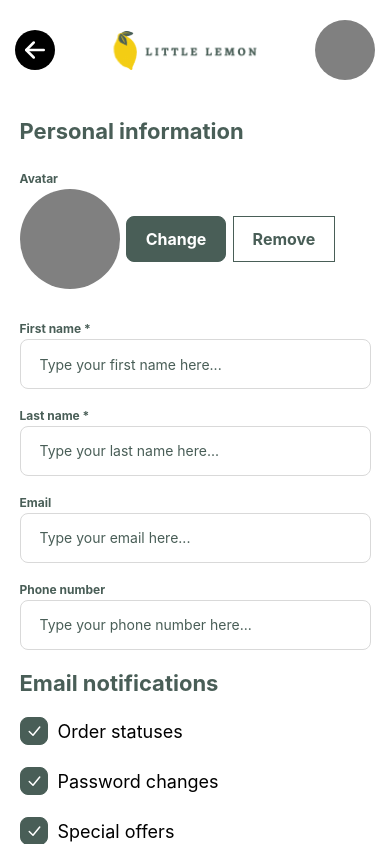
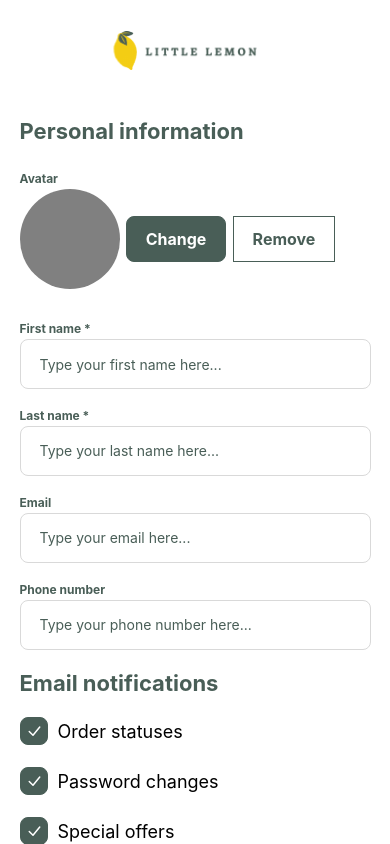
Before and after one commit to JureVidrih/little-lemon, a React Native app: screen / in a window 390 px wide. Built offline with nearby package versions, Linux system fonts and the light colour scheme.

Commit message:
Add showBackButton and showAvatar props to <UIHeader />

```diff
--- a/components/base_components/UIHeader.tsx
+++ b/components/base_components/UIHeader.tsx
@@ -7,22 +7,24 @@ import { Avatar, BackButton } from './';
 import { useAppTheme } from '../../hooks/';
 
 type UIHeaderProps = {
-
+    showBackButton?: boolean,
+    showAvatar?: boolean
 };
 
 export default function({
-
+        showBackButton = false,
+        showAvatar = false
     }: UIHeaderProps) {
     const theme = useAppTheme();
 
     return (
         <View style={styles.container}>
-            <BackButton mode="header" />
+            {showBackButton === true ? <BackButton mode="header" /> : <View style={{ width: 40, height: 40 }} />}
             <Image
             style={{ width: 180, height: 60 }}
             source={require("../../assets/Images/Logo.png")}
             resizeMode="contain" />
-            <Avatar mode="header" />
+            {showAvatar === true ? <Avatar mode="header" /> : <View style={{ width: 60, height: 60 }} />}
         </View>
     );
 }
```
